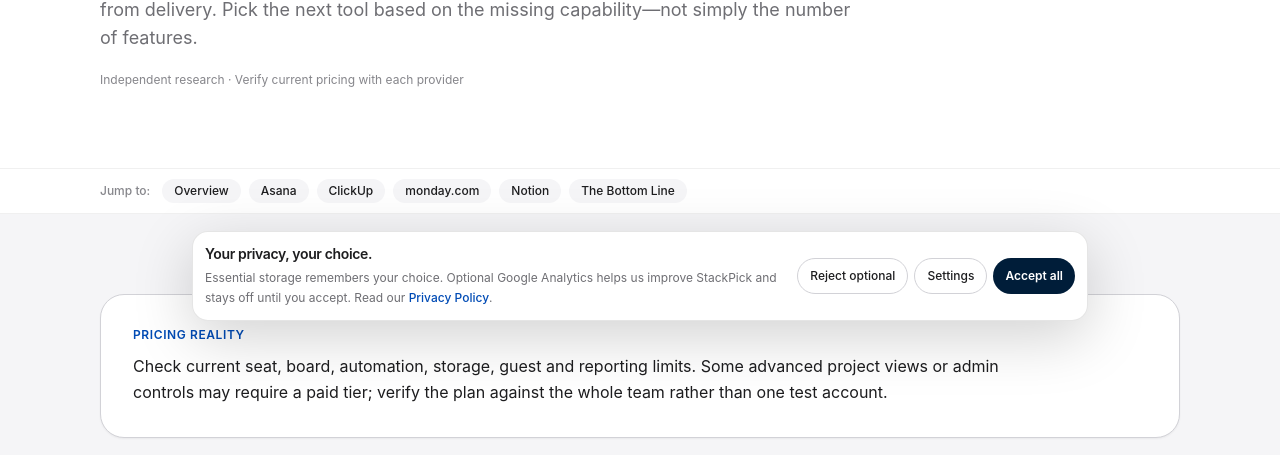
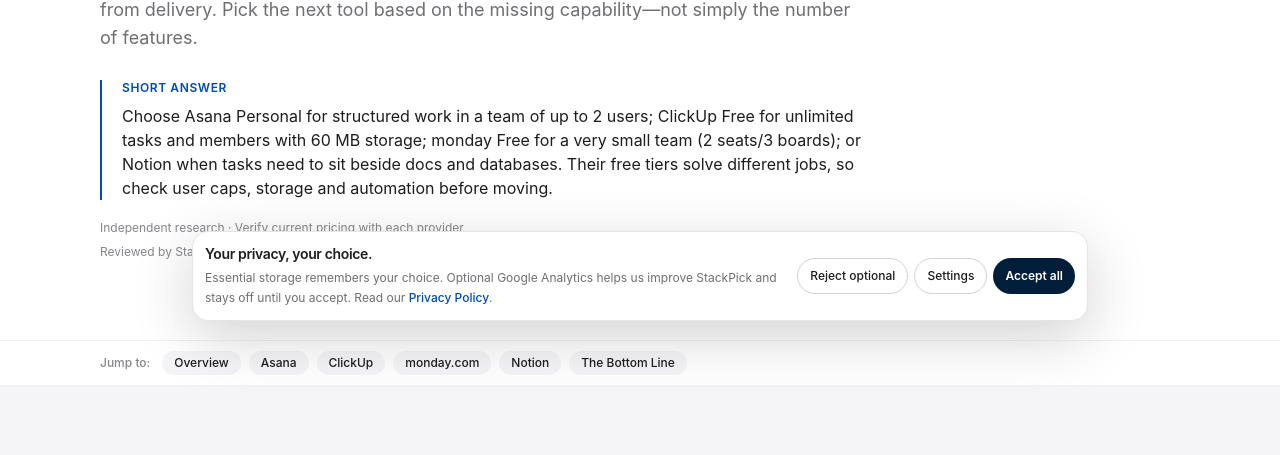
Before and after one commit to LinukaBandara/StackPick, a Next.js app: page /best/trello-alternatives in a window 1280 px wide. Shown: the part 455-910 px from the top of the page. Built offline with nearby package versions, Linux system fonts and the light colour scheme; no server answers.

Commit message:
Add current Trello alternatives free plan limits

```diff
--- a/app/best/trello-alternatives/page.tsx
+++ b/app/best/trello-alternatives/page.tsx
@@ -13,13 +13,15 @@ export default function Page() {
     <ComparisonArticle
       title="Best Trello Alternatives"
       slug="trello-alternatives"
+      reviewedOn="2026-11-07"
       intro="Trello works well when a board and a few clear lists are enough to show what is waiting, in progress and done. Teams usually look elsewhere when cards need more structure, work spans multiple projects, reporting becomes important or documentation is disconnected from delivery. Pick the next tool based on the missing capability—not simply the number of features."
-      pricingNote="Check current seat, board, automation, storage, guest and reporting limits. Some advanced project views or admin controls may require a paid tier; verify the plan against the whole team rather than one test account."
+      quickAnswer="Choose Asana Personal for structured work in a team of up to 2 users; ClickUp Free for unlimited tasks and members with 60 MB storage; monday Free for a very small team (2 seats/3 boards); or Notion when tasks need to sit beside docs and databases. Their free tiers solve different jobs, so check user caps, storage and automation before moving."
+      pricingNote="US plan details checked November 7, 2026. Asana Personal: free for up to 2 users; Starter US$10.99/user/month annually. ClickUp Free: 60 MB storage, unlimited tasks/subtasks and unlimited free members; Core US$9/user/month annually. monday Free: 2 seats, 3 boards and 3 Docs; Basic US$9/seat/month annually with a 3-seat minimum. Notion Free is no-card for individual use; Plus US$10/member/month and Business US$20. Trello Free itself includes 10 collaborators and 10 boards. Prices, taxes and availability vary by country."
       tools={[
-        { name: "Asana", bestFor: "Teams that need structured tasks, owners, due dates, dependencies and project status reporting", freeOption: "Review the current free tier for team size, project views, automations and reporting before adopting it.", tradeoff: "It adds stronger project structure, but the extra fields and processes can feel heavy for a team that only needs a simple visual board.", url: "https://asana.com/" },
-        { name: "ClickUp", bestFor: "Teams wanting multiple views, custom fields, docs and dashboards in one configurable workspace", freeOption: "Check current user, storage, automation and feature limits; verify the features needed for your actual workflow.", tradeoff: "Its breadth can reduce tool switching, but initial setup and ongoing workspace governance take time.", url: "https://clickup.com/" },
-        { name: "monday.com", bestFor: "Teams that want visual work tracking with configurable columns, forms and status dashboards", freeOption: "Confirm current seat rules, board limits, automations and dashboard availability for the intended team.", tradeoff: "It is more configurable than a basic board, but the plan structure and customisation may be unnecessary for lightweight personal projects.", url: "https://monday.com/" },
-        { name: "Notion", bestFor: "Teams that want tasks and project databases alongside briefs, meeting notes and internal documentation", freeOption: "Check workspace, guest, file and collaboration restrictions; personal free use differs from team collaboration.", tradeoff: "A flexible database can connect work and knowledge, but teams need consistent templates and clear ownership to avoid an unstructured workspace.", url: "https://www.notion.com/" },
+        { name: "Asana", bestFor: "Teams that need structured tasks, owners, due dates, dependencies and project status reporting", freeOption: "Personal is free forever for up to 2 users with unlimited tasks/projects and list, board and calendar views. Starter is US$10.99/user/month billed annually.", tradeoff: "It adds stronger project structure, but the extra fields and processes can feel heavy for a team that only needs a simple visual board.", url: "https://asana.com/pricing" },
+        { name: "ClickUp", bestFor: "Teams wanting multiple views, custom fields, docs and dashboards in one configurable workspace", freeOption: "Free Forever: 60 MB storage, unlimited tasks/subtasks and unlimited free members. Core is US$9/user/month billed annually.", tradeoff: "Its breadth can reduce tool switching, but initial setup and ongoing workspace governance take time.", url: "https://clickup.com/pricing" },
+        { name: "monday.com", bestFor: "Teams that want visual work tracking with configurable columns, forms and status dashboards", freeOption: "Free: 2 seats, 3 boards and 3 Docs. Basic is US$9/seat/month billed annually and requires a 3-seat minimum.", tradeoff: "It is more configurable than a basic board, but the plan structure and customisation may be unnecessary for lightweight personal projects.", url: "https://monday.com/pricing" },
+        { name: "Notion", bestFor: "Teams that want tasks and project databases alongside briefs, meeting notes and internal documentation", freeOption: "Free is no-card for individual use; team collaboration is limited. Plus is US$10/member/month and Business US$20/member/month on the public US pricing page.", tradeoff: "A flexible database can connect work and knowledge, but teams need consistent templates and clear ownership to avoid an unstructured workspace.", url: "https://www.notion.com/pricing" },
       ]}
       bottomLine="Move to Asana when project ownership and dependencies matter, ClickUp or monday.com when you need a configurable work system, and Notion when project records belong beside documentation. If a Trello board already gives everyone the clarity they need, staying simple may be the better decision."
     >
@@ -45,6 +47,7 @@ export default function Page() {
           <li>Keep the original boards available until the team confirms the imported work is complete.</li>
         </ol>
       </section>
+      <p className="mt-5 text-xs leading-5 text-[#667085]">Research method: desk review of official pricing and plan documentation checked November 7, 2026. This is not a controlled project-management usability benchmark. Compare real projects, exports, guest access and regional prices before migrating.</p>
       <Link href="/best/trello-vs-asana" className="inline-flex text-sm font-semibold text-[#001D39] underline underline-offset-4">Read Trello vs Asana →</Link>
     </ComparisonArticle>
   );
```
